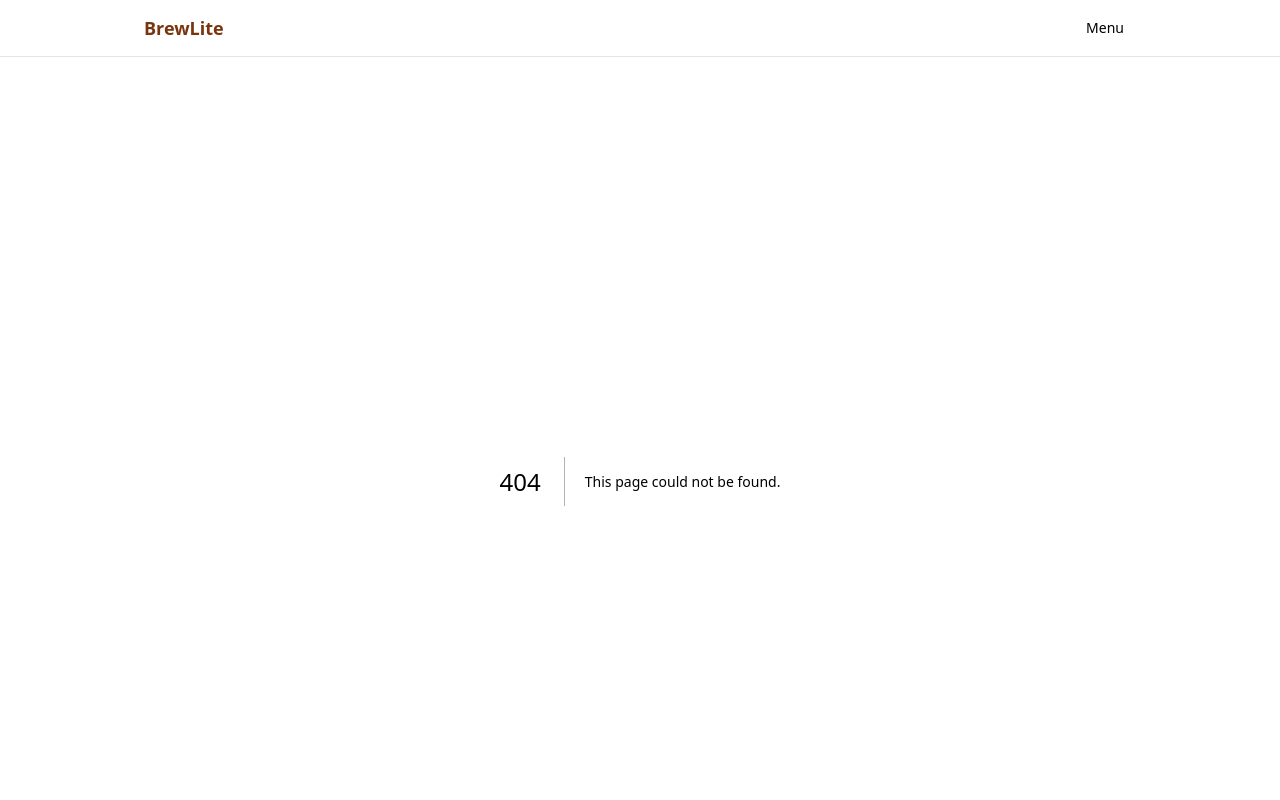
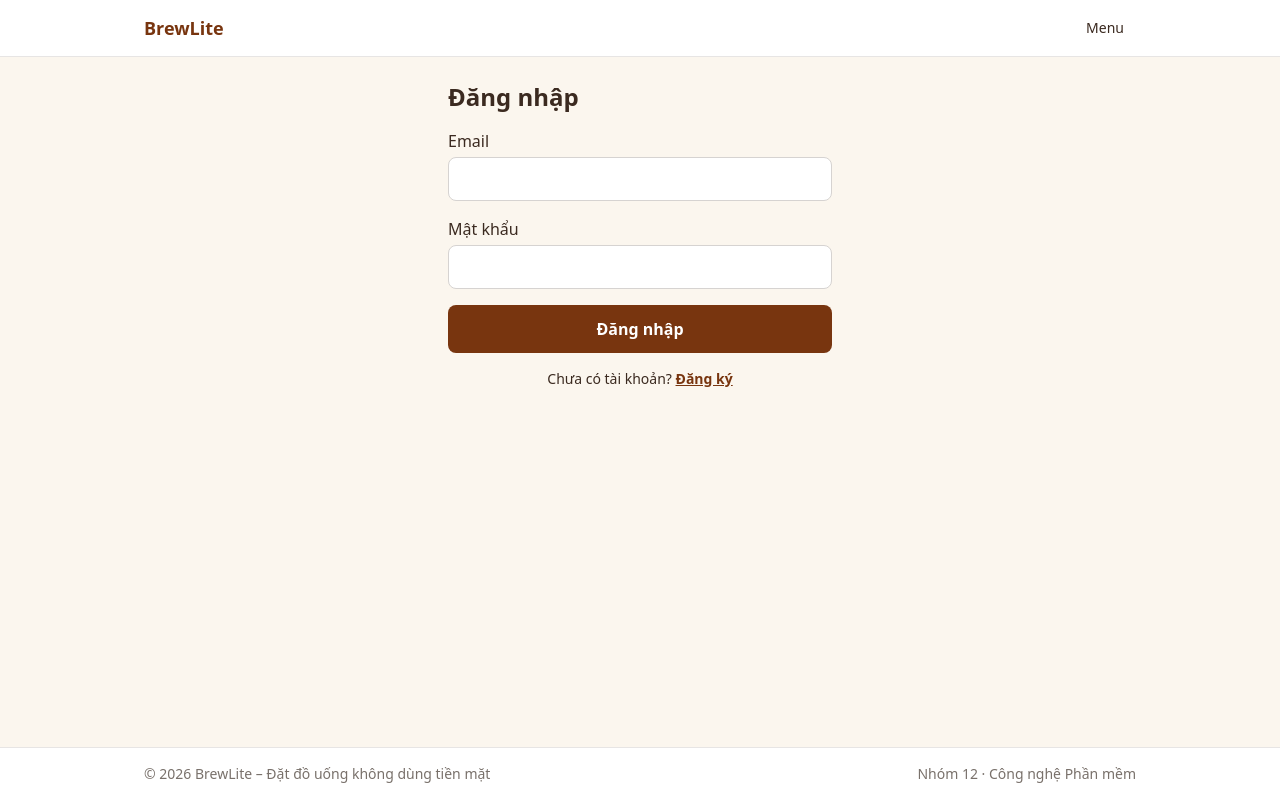
Before and after one commit to phi10hung/brewlite-ass2, a Next.js app in the folder apps/web/: page /login in a window 1280 px wide. Before the commit this address had no page. Shown: the top 800 px of the page. Built offline with nearby package versions, Linux system fonts and the light colour scheme; no server answers.

Commit message:
feat: thêm màn đăng nhập

```diff
--- /dev/null
+++ b/apps/web/src/app/login/page.tsx
@@ -0,0 +1,12 @@
+import LoginForm from "@/components/LoginForm";
+
+// Trang đăng nhập /login (FR-09). ?next=/trang-truoc: đăng nhập xong quay lại trang đó.
+export default async function LoginPage({ searchParams }: PageProps<"/login">) {
+  const { next } = await searchParams;
+  return (
+    <section className="mx-auto max-w-sm">
+      <h1 className="mb-4 text-2xl font-bold">Đăng nhập</h1>
+      <LoginForm next={typeof next === "string" ? next : undefined} />
+    </section>
+  );
+}
--- /dev/null
+++ b/apps/web/src/components/LoginForm.tsx
@@ -0,0 +1,82 @@
+"use client";
+
+import Link from "next/link";
+import { useRouter } from "next/navigation";
+import { useState } from "react";
+import TextField from "@/components/TextField";
+import { ApiError } from "@/lib/api";
+import { login, validateLogin, type FieldErrors } from "@/lib/auth";
+import { safeNext } from "@/lib/session";
+
+// Form đăng nhập (FR-09): kiểm tra trước khi gửi, lỗi tiếng Việt;
+// đăng nhập xong quay lại trang đang xem trước đó (next), mặc định trang chủ.
+export default function LoginForm({ next }: { next?: string }) {
+  const router = useRouter();
+  const [email, setEmail] = useState("");
+  const [password, setPassword] = useState("");
+  const [errors, setErrors] = useState<FieldErrors<"email" | "password">>({});
+  const [serverError, setServerError] = useState("");
+  const [submitting, setSubmitting] = useState(false);
+
+  async function handleSubmit(event: React.FormEvent<HTMLFormElement>) {
+    event.preventDefault();
+    const found = validateLogin({ email, password });
+    setErrors(found);
+    setServerError("");
+    if (Object.keys(found).length > 0) return;
+
+    setSubmitting(true);
+    try {
+      await login(email, password);
+      router.replace(safeNext(next));
+    } catch (error) {
+      setServerError(
+        error instanceof ApiError
+          ? error.message
+          : "Không đăng nhập được, vui lòng thử lại.",
+      );
+      setSubmitting(false);
+    }
+  }
+
+  return (
+    <form noValidate onSubmit={handleSubmit} className="space-y-4">
+      {serverError && (
+        <p role="alert" className="rounded-lg bg-red-50 p-3 text-red-700">
+          {serverError}
+        </p>
+      )}
+      <TextField
+        id="email"
+        label="Email"
+        type="email"
+        autoComplete="email"
+        value={email}
+        onChange={(event) => setEmail(event.target.value)}
+        error={errors.email}
+      />
+      <TextField
+        id="password"
+        label="Mật khẩu"
+        type="password"
+        autoComplete="current-password"
+        value={password}
+        onChange={(event) => setPassword(event.target.value)}
+        error={errors.password}
+      />
+      <button
+        type="submit"
+        disabled={submitting}
+        className="min-h-12 w-full rounded-lg bg-brand font-semibold text-white hover:bg-brand-dark disabled:bg-stone-400"
+      >
+        {submitting ? "Đang đăng nhập..." : "Đăng nhập"}
+      </button>
+      <p className="text-center text-sm">
+        Chưa có tài khoản?{" "}
+        <Link href="/register" className="font-semibold text-brand underline">
+          Đăng ký
+        </Link>
+      </p>
+    </form>
+  );
+}
--- /dev/null
+++ b/apps/web/src/components/TextField.tsx
@@ -0,0 +1,31 @@
+// Một ô nhập có nhãn và dòng báo lỗi bên dưới, dùng chung cho form đăng nhập, đăng ký
+export default function TextField({
+  id,
+  label,
+  error,
+  ...input
+}: {
+  id: string;
+  label: string;
+  error?: string;
+} & React.InputHTMLAttributes<HTMLInputElement>) {
+  return (
+    <div>
+      <label htmlFor={id} className="mb-1 block font-medium">
+        {label}
+      </label>
+      <input
+        id={id}
+        aria-invalid={error ? true : undefined}
+        aria-describedby={error ? `${id}-loi` : undefined}
+        className="min-h-11 w-full rounded-lg border border-stone-300 bg-white px-3 aria-invalid:border-red-700"
+        {...input}
+      />
+      {error && (
+        <p id={`${id}-loi`} className="mt-1 text-sm text-red-700">
+          {error}
+        </p>
+      )}
+    </div>
+  );
+}
--- /dev/null
+++ b/apps/web/src/lib/auth.ts
@@ -0,0 +1,54 @@
+import { apiFetch } from "./api";
+import { saveSession, type Session } from "./session";
+
+// Lỗi của từng ô nhập; ô không có lỗi thì không có khóa đó
+export type FieldErrors<T extends string> = Partial<Record<T, string>>;
+
+const EMAIL_PATTERN = /^[^\s@]+@[^\s@]+\.[^\s@]+$/;
+
+// Kiểm tra trước khi gửi, cùng câu báo lỗi với API (FR-08 tiêu chí 2, 6; NFR-06)
+export function validateRegister(form: {
+  name: string;
+  email: string;
+  password: string;
+}): FieldErrors<"name" | "email" | "password"> {
+  const errors: FieldErrors<"name" | "email" | "password"> = {};
+  if (form.name.trim() === "") errors.name = "Vui lòng nhập họ tên";
+  if (!EMAIL_PATTERN.test(form.email.trim())) errors.email = "Email không hợp lệ";
+  if (form.password.length < 6) errors.password = "Mật khẩu tối thiểu 6 ký tự";
+  return errors;
+}
+
+export function validateLogin(form: {
+  email: string;
+  password: string;
+}): FieldErrors<"email" | "password"> {
+  const errors: FieldErrors<"email" | "password"> = {};
+  if (!EMAIL_PATTERN.test(form.email.trim())) errors.email = "Email không hợp lệ";
+  if (form.password === "") errors.password = "Vui lòng nhập mật khẩu";
+  return errors;
+}
+
+// Đăng nhập (FR-09): API trả JWT và thông tin tài khoản, web lưu lại làm phiên
+export async function login(email: string, password: string): Promise<Session> {
+  const session = await apiFetch<Session>("/auth/login", {
+    method: "POST",
+    body: JSON.stringify({ email: email.trim(), password }),
+  });
+  saveSession(session);
+  return session;
+}
+
+// Đăng ký (FR-08): thành công thì được đăng nhập luôn
+export async function register(
+  name: string,
+  email: string,
+  password: string,
+): Promise<Session> {
+  const session = await apiFetch<Session>("/auth/register", {
+    method: "POST",
+    body: JSON.stringify({ name: name.trim(), email: email.trim(), password }),
+  });
+  saveSession(session);
+  return session;
+}
```
